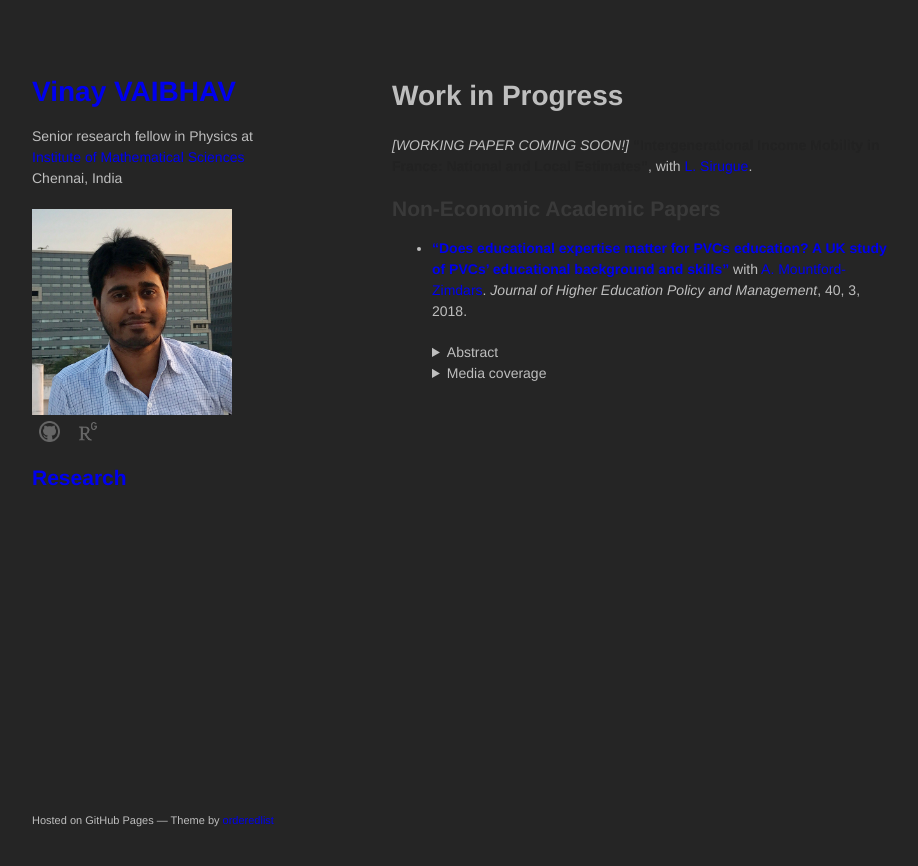
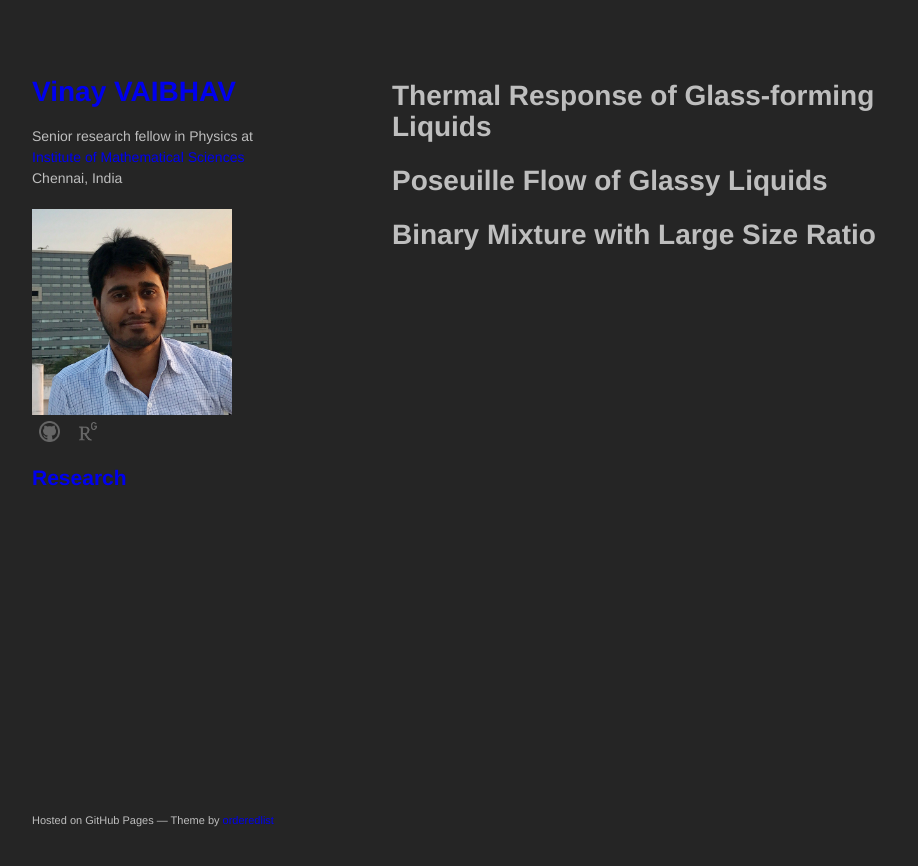
Before and after one commit to vinayphys/vinayphys.github.io, a Jekyll site: the page built from Research.md, in a window 1280 px wide. Shown: the top 866 px of the page, without its empty margins (178-1096 px from the left). Built offline with Jekyll 4.4.1, drawn with Linux system fonts in a browser that asks for light colours; our own code applies the rules of GitHub Pages for plain Markdown files; a script that is not in the unit is left out.

Commit message:
Update Research.md

```diff
--- a/Research.md
+++ b/Research.md
@@ -2,22 +2,11 @@
 title: Research
 ---
 
-# Work in Progress
+# Thermal Response of Glass-forming Liquids
 
-*[WORKING PAPER COMING SOON!]* **"Intergenerational Income Mobility in France: National and Local Estimates"**, with [L. Sirugue](https://www.parisschoolofeconomics.eu/en/sirugue-louis/).
 
-## Non-Economic Academic Papers
 
-* **["Does educational expertise matter for PVCs education? A UK study of PVCs’ educational background and skills"](https://www.tandfonline.com/doi/abs/10.1080/1360080X.2018.1462440)** with [A. Mountford-Zimdars](http://socialsciences.exeter.ac.uk/education/staff/profile/index.php?web_id=Anna_Mountford-Zimdars). *Journal of Higher Education Policy and Management*, 40, 3, 2018.
+# Poseuille Flow of Glassy Liquids
 
-  <details>
-      <summary>Abstract</summary>
 
-        Pro-Vice-Chancellors (PVCs) form the second-tier leadership of UK higher education institutions. However, their role and position remain under-theorised and under-researched. The present article explores the extent to which a PVC Education role requires core expertise in education or generic managerial skills. Using a mixed-methods approach, we first establish the disciplinary backgrounds of PVCs Education in Russell Group (RG) and post-1992 institutions. Fewer than one in five PVCs Education have a disciplinary background or additional formal training in education. Second, we conducted 24 semi-structured interviews with PVCs Education, Heads of Education Departments and Heads of Learning and Teaching units. These interviews suggest the PVC Education role requires managerial skills, usually acquired in previous headships, as well as academic credibility and knowledge of institutional processes rather than particular expertise in education. In sum, generic managerial skills rather than educational expertise are paramount for understanding the profile of PVCs Education in UK universities.
-    </details>
-    <details>
-      <summary>Media coverage</summary>
-
-          <a href="https://www.timeshighereducation.com/news/university-teaching-chiefs-rarely-have-education-background">Times Higher Education</a>,
-    </details>
-  <p></p>
+# Binary Mixture with Large Size Ratio
```
